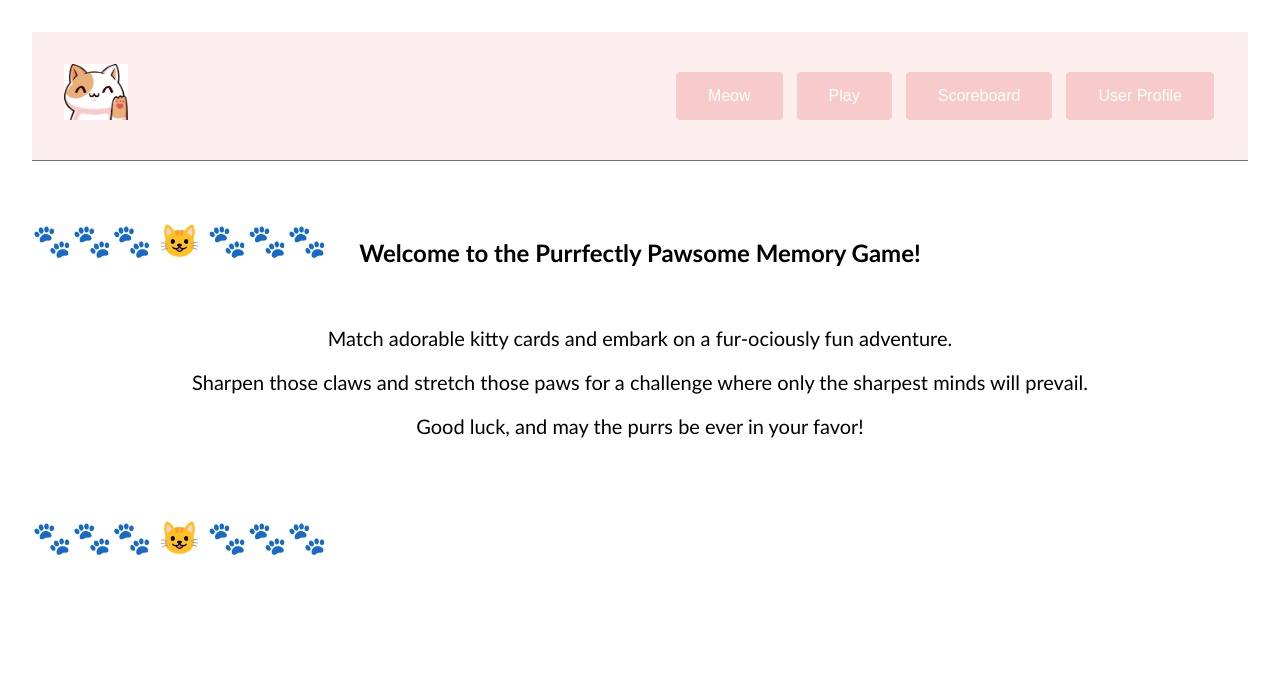
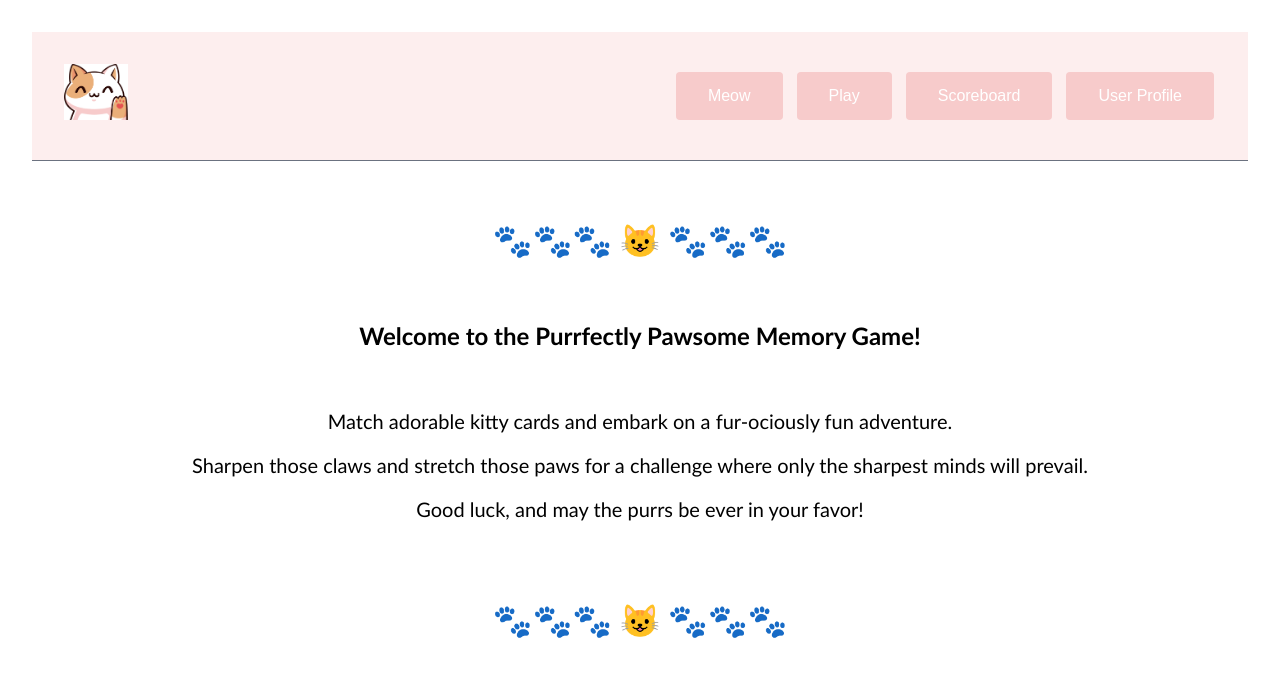
Before and after one commit to o-k-e/purrfect-memory-mern, a React (Vite) app in the folder client/: page /welcome in a window 1280 px wide. Shown: the top 676 px of the page. Built offline with nearby package versions, Linux system fonts and the light colour scheme.

Commit message:
harmonizing css

```diff
--- a/client/src/Game.css
+++ b/client/src/Game.css
@@ -48,6 +48,6 @@
     transition-delay: 0s;
 }
 
-h1{
+.winner-message {
     position: absolute;
 }
--- a/client/src/Game.jsx
+++ b/client/src/Game.jsx
@@ -79,7 +79,6 @@ function Game (){
         const randomNum = Math.floor(Math.random() * (meows.length - 0));
         const randomMeow = meows[randomNum];
         new Audio(randomMeow).play();
-        console.log(randomMeow)
       }
 
     useEffect(()=>{
@@ -105,7 +104,7 @@ function Game (){
         <div className="game">
 
         { winner?
-        <h1>
+        <h1 className="winner-message">
             Congratulations, you matched all the kitties!
         </h1>
         :
--- a/client/src/components/Navlinks.jsx
+++ b/client/src/components/Navlinks.jsx
@@ -1,11 +1,11 @@
 import { Link } from 'react-router-dom'
+
 import meows from './audio';
 
 function playRandomMeow() {
   const randomNum = Math.floor(Math.random() * (meows.length - 0));
   const randomMeow = meows[randomNum];
   new Audio(randomMeow).play();
-  console.log(randomMeow)
 }
 
 function Navlinks() {
```
